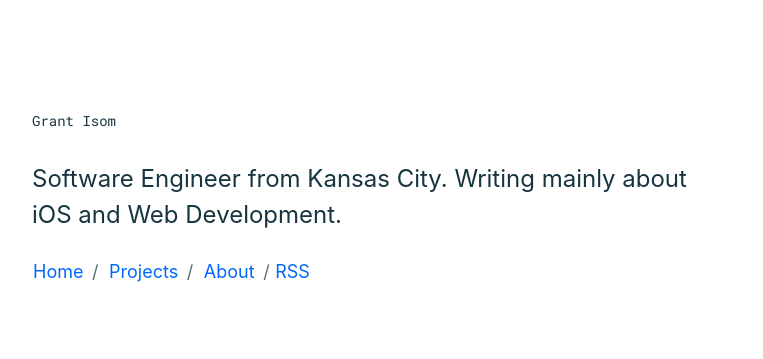
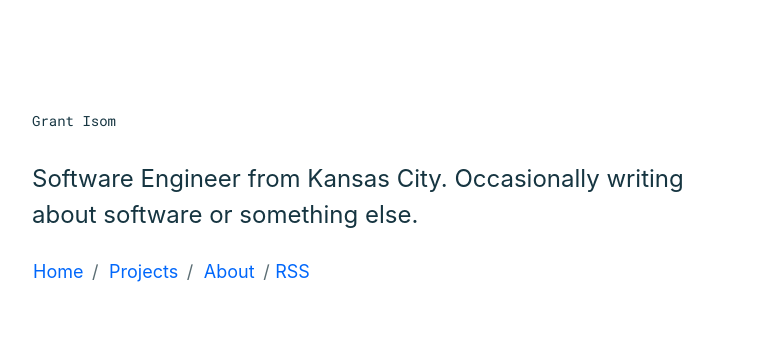
Before and after one commit to glisom/glisom.github.io, a Jekyll site: the page built from index.html, in a window 1280 px wide. Shown: the top 359 px of the page, without its empty margins (258-1021 px from the left). Built offline with Jekyll 4.4.1, drawn with Linux system fonts in a browser that asks for light colours.

Commit message:
Update _config.yml

```diff
--- a/_config.yml
+++ b/_config.yml
@@ -4,7 +4,7 @@ plugins:
 title: "Grant Isom"
 description: >
   Software Engineer from Kansas City.
-  Writing mainly about iOS and Web Development.
+  Occasionally writing about software or something else.
 
 author: Grant Isom
 email: grant.isom@gmail.com
```
